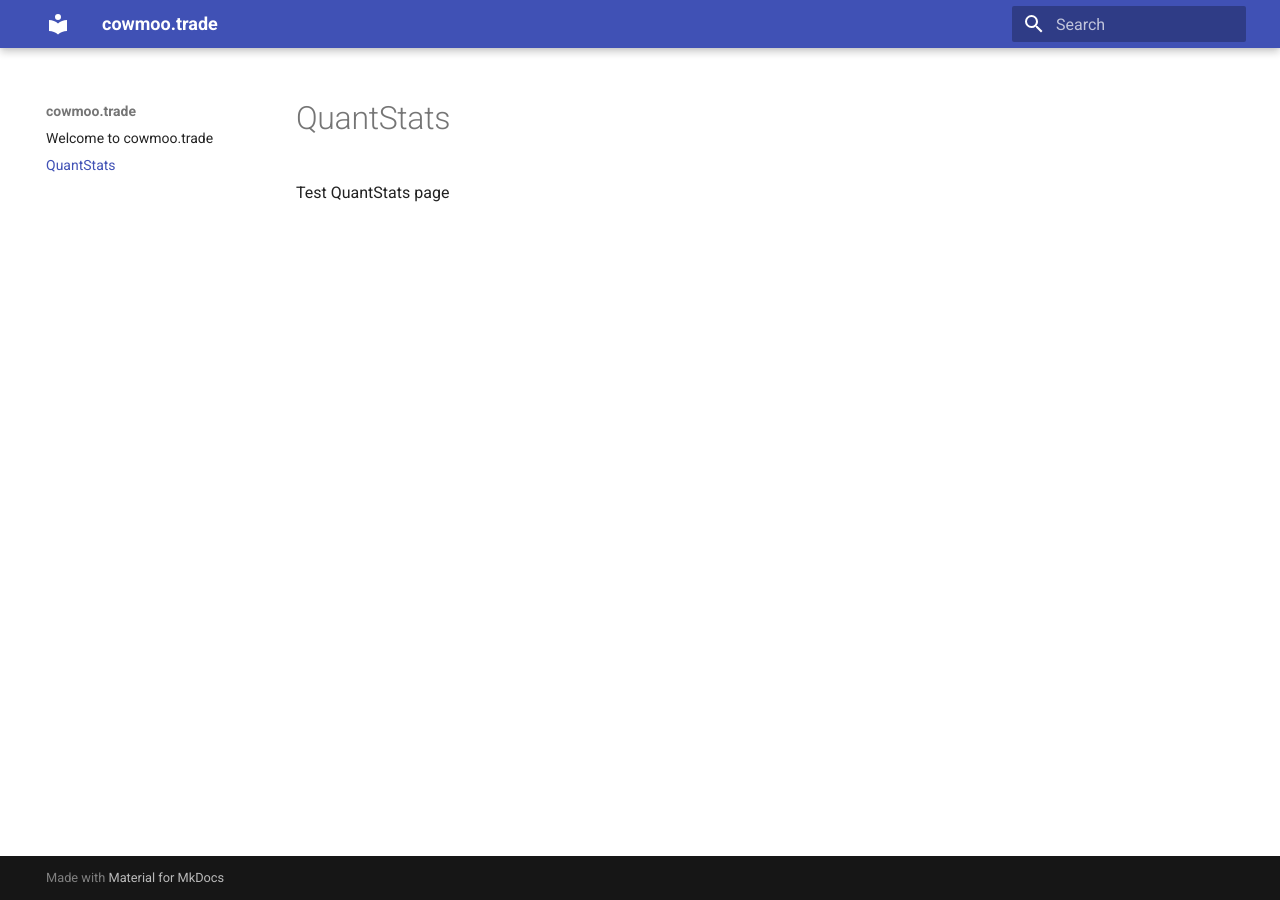
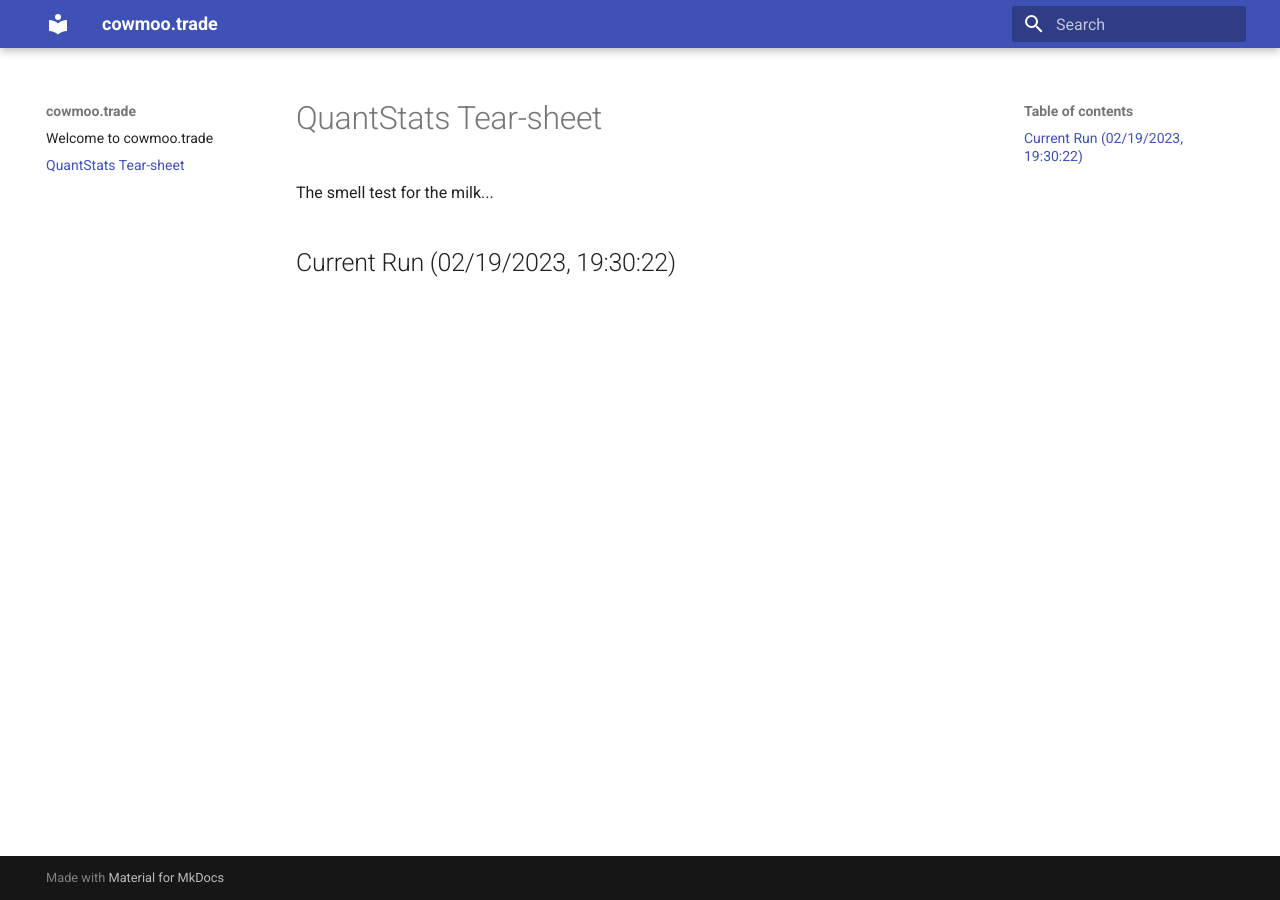
Before and after one commit to cowmoo-broad/cowmoo_trade, an MkDocs documentation site: the page built from docs/quantstats.md, in a window 1280 px wide. Built offline with MkDocs 1.6.1 and Material for MkDocs 9.7.7, drawn with Linux system fonts in a browser that asks for light colours; a script that is not in the unit is left out.

Commit message:
check in quantstats

```diff
--- a/docs/quantstats.md
+++ b/docs/quantstats.md
@@ -1,3 +1,5 @@
-# QuantStats
+# QuantStats Tear-sheet
 
-Test QuantStats page
+The smell test for the milk...
+
+## Current Run (02/19/2023, 19:30:22)
```
